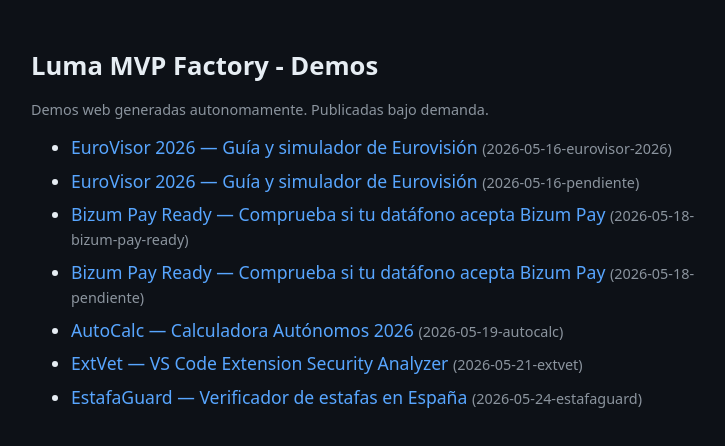
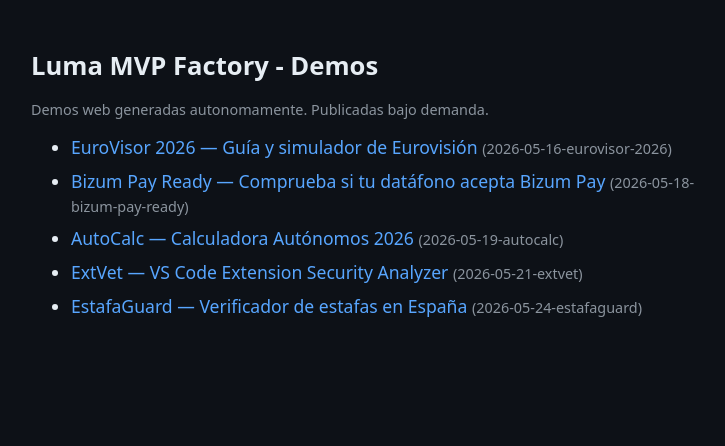
Before and after one commit to LumaStarlight/Luma-Demos, a plain HTML site: page index.html in a window 1280 px wide. Shown: the whole page, without its empty margins (269-994 px from the left). Drawn offline with Linux system fonts and the light colour scheme.

```diff
--- a/index.html
+++ b/index.html
@@ -7,9 +7,7 @@ h1{font-size:1.6rem}a{color:#58a6ff;text-decoration:none}li{margin:.6rem 0;font-
 <h1>Luma MVP Factory - Demos</h1>
 <p class="muted">Demos web generadas autonomamente. Publicadas bajo demanda.</p><ul>
 <li><a href="./2026-05-16-eurovisor-2026/">EuroVisor 2026 — Guía y simulador de Eurovisión</a> <span class="muted">(2026-05-16-eurovisor-2026)</span></li>
-<li><a href="./2026-05-16-pendiente/">EuroVisor 2026 — Guía y simulador de Eurovisión</a> <span class="muted">(2026-05-16-pendiente)</span></li>
 <li><a href="./2026-05-18-bizum-pay-ready/">Bizum Pay Ready — Comprueba si tu datáfono acepta Bizum Pay</a> <span class="muted">(2026-05-18-bizum-pay-ready)</span></li>
-<li><a href="./2026-05-18-pendiente/">Bizum Pay Ready — Comprueba si tu datáfono acepta Bizum Pay</a> <span class="muted">(2026-05-18-pendiente)</span></li>
 <li><a href="./2026-05-19-autocalc/">AutoCalc — Calculadora Autónomos 2026</a> <span class="muted">(2026-05-19-autocalc)</span></li>
 <li><a href="./2026-05-21-extvet/">ExtVet — VS Code Extension Security Analyzer</a> <span class="muted">(2026-05-21-extvet)</span></li>
 <li><a href="./2026-05-24-estafaguard/">EstafaGuard — Verificador de estafas en España</a> <span class="muted">(2026-05-24-estafaguard)</span></li>
```
